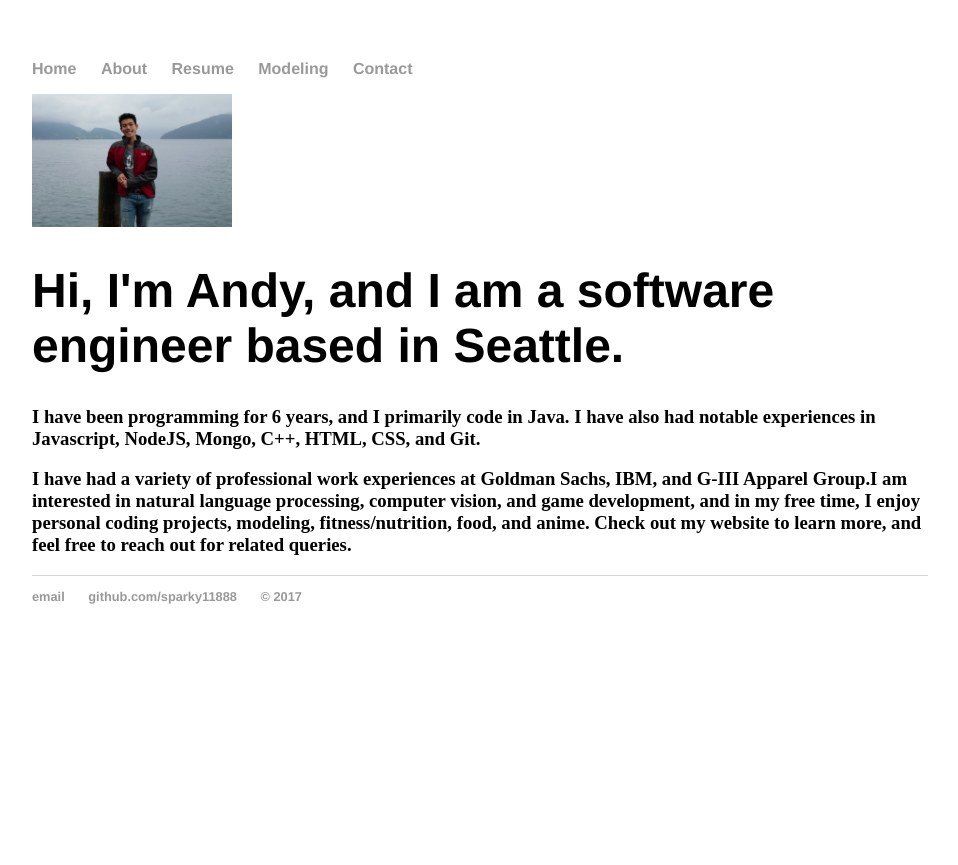
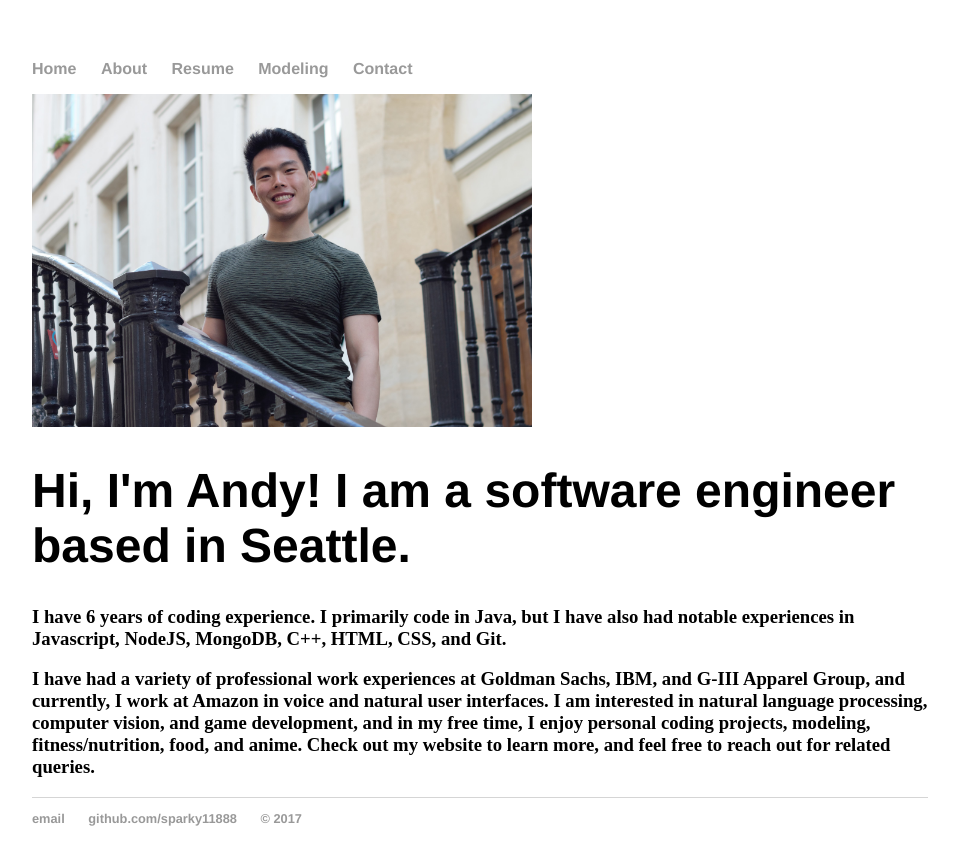
Before and after one commit to sparky11888/andysamuell, a Jekyll site: the page built from index.html, in a window 1280 px wide. Shown: the top 865 px of the page, without its empty margins (160-1118 px from the left). Built offline with Jekyll 4.4.1, drawn with Linux system fonts in a browser that asks for light colours.

Commit message:
bug fixes to home page

```diff
--- a/index.html
+++ b/index.html
@@ -3,10 +3,10 @@ layout: default
 title: andysamuell
 ---
 <div class="blurb">
-	<img src="/img/ID.jpg" alt="ID Photo" style="width:200px;">
-	<h1>Hi, I'm Andy, and I am a software engineer based in Seattle.</h1>
+	<img src="/img/ID2.jpg" alt="ID Photo" style="width:500px;">
+	<h1>Hi, I'm Andy! I am a software engineer based in Seattle.</h1>
 
-	<h3>I have been programming for 6 years, and I primarily code in Java. I have also had notable experiences in Javascript, NodeJS, Mongo, C++, HTML, CSS, and Git.</h3>
+	<h3>I have 6 years of coding experience. I primarily code in Java, but I have also had notable experiences in Javascript, NodeJS, MongoDB, C++, HTML, CSS, and Git.</h3>
 	<h3>
-	I have had a variety of professional work experiences at Goldman Sachs, IBM, and G-III Apparel Group.<!-- , and currently, I work at Amazon in voice and natural user interfaces. -->I am interested in natural language processing, computer vision, and game development, and in my free time, I enjoy personal coding projects, modeling, fitness/nutrition, food, and anime. Check out my website to learn more, and feel free to reach out for related queries.</h3>
+	I have had a variety of professional work experiences at Goldman Sachs, IBM, and G-III Apparel Group, and currently, I work at Amazon in voice and natural user interfaces. I am interested in natural language processing, computer vision, and game development, and in my free time, I enjoy personal coding projects, modeling, fitness/nutrition, food, and anime. Check out my website to learn more, and feel free to reach out for related queries.</h3>
 </div><!-- /.blurb -->
```
Also changed, not shown: img/ID2.jpg (added).
